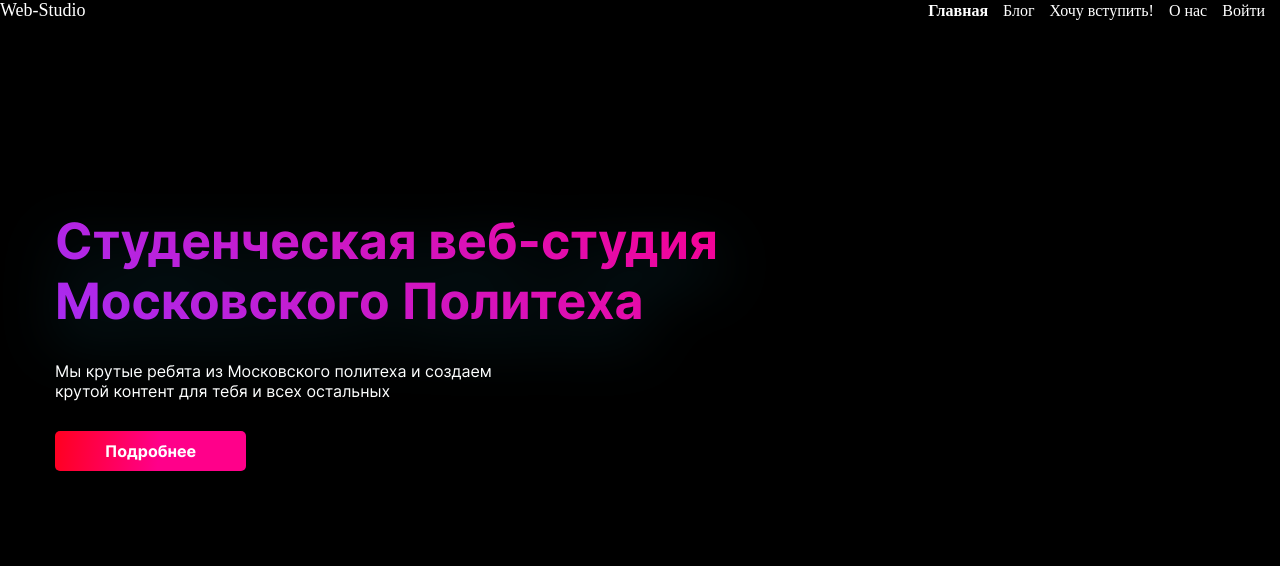
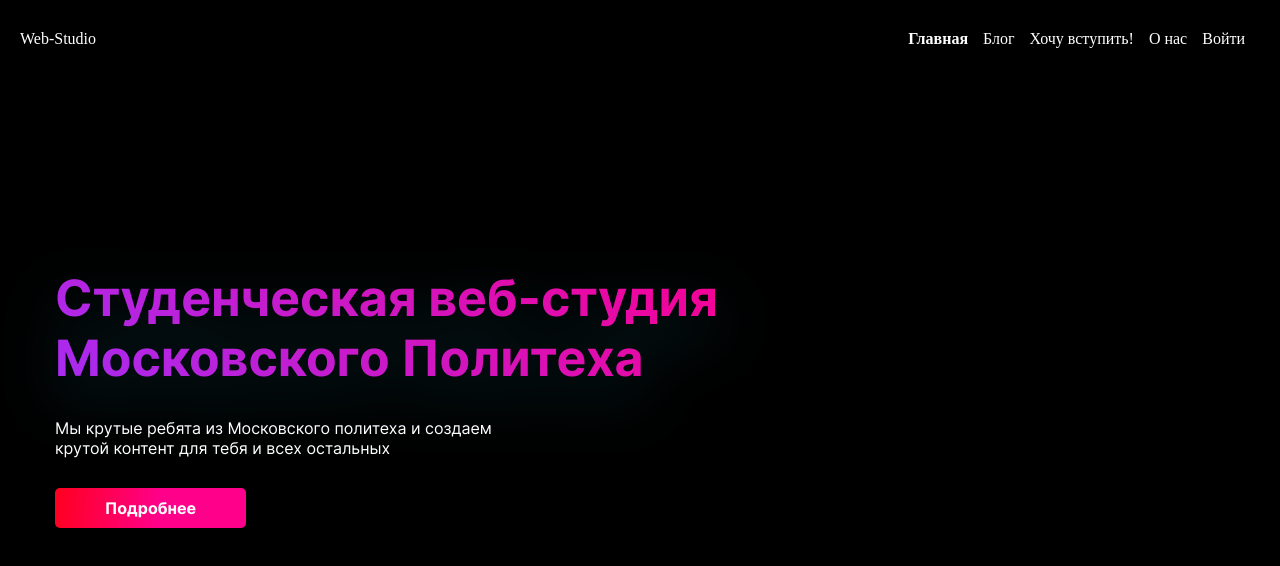
Before and after one commit to Isas2g/WEB-studio-project, a Vue app: page /main in a window 1280 px wide. Shown: the top 566 px of the page. Built offline with nearby package versions, Linux system fonts and the light colour scheme.

Commit message:
made a header component

```diff
--- a/src/App.vue
+++ b/src/App.vue
@@ -1,22 +1,18 @@
 <template>
   <div class="app">
-    <header>
-      <div class="logo">Web-Studio</div>
-      <ul>
-        <li class="current">Главная</li>
-        <li>Блог</li>
-        <li>Хочу вступить!</li>
-        <li>О нас</li>
-        <li>Войти</li>
-      </ul>
-    </header>
+    <Header />
     <router-view />
   </div>
 </template>
 
+
 <script>
+import Header from "./components/Header/Header.vue";
+
 export default {
-  components: {},
+  components: {
+    Header,
+  },
 };
 </script>
 
@@ -28,34 +24,6 @@
   padding: 40px 15px;
   margin: 0 auto;
   font-family: "inter";
-}
-
-header {
-  display: flex;
-  justify-content: space-between;
-  align-items: center;
-
-  .logo {
-    font-size: 18px;
-  }
-
-  .current {
-    font-weight: 800;
-  }
-
-  ul {
-    display: flex;
-    list-style: none;
-
-    li {
-      margin-right: 15px;
-      cursor: pointer;
-    }
-  }
-}
-
-.main-block {
-  padding: 150px 0 150px 0;
 }
 
 .title {
--- /dev/null
+++ b/src/components/Header/Header.vue
@@ -0,0 +1,59 @@
+<template>
+  <header class="header">
+    <div class="header__logo">Web-Studio</div>
+    <ul class="header__nav">
+      <li class="header__nav-item current">
+        <router-link class="header__nav-link" to="/">Главная</router-link>
+      </li>
+      <li class="header__nav-item">
+        <router-link class="header__nav-link" to="/blog">Блог</router-link>
+      </li>
+      <li class="header__nav-item">
+        <router-link class="header__nav-link" to="/join"
+          >Хочу вступить!</router-link
+        >
+      </li>
+      <li class="header__nav-item">
+        <router-link class="header__nav-link" to="/about">О нас</router-link>
+      </li>
+      <li class="header__nav-item">
+        <router-link class="header__nav-link" to="/entry">Войти</router-link>
+      </li>
+    </ul>
+  </header>
+</template>
+
+<script>
+export default {};
+</script>
+
+<style lang="scss" scoped>
+.header {
+  display: flex;
+  justify-content: space-between;
+  align-items: center;
+  padding: 30px 20px;
+
+  .logo {
+    font-size: 18px;
+  }
+
+  .current {
+    font-weight: 800;
+  }
+
+  &__nav {
+    display: flex;
+    list-style: none;
+
+    &-item {
+      margin-right: 15px;
+      cursor: pointer;
+    }
+    &-link {
+      color: #fff;
+      text-decoration: none;
+    }
+  }
+}
+</style>
--- a/src/pages/Main/MainPage.vue
+++ b/src/pages/Main/MainPage.vue
@@ -1,21 +1,28 @@
 <template>
   <div class="container">
-    <main>
-      <section class="main-block">
-        <h1 class="title">Студенческая веб-студия Московского Политеха</h1>
-        <p class="subtitle">
+    <main class="main">
+      <section class="main__block">
+        <h1 class="main__title title">
+          Студенческая веб-студия Московского Политеха
+        </h1>
+        <p class="main__subtitle subtitle">
           Мы крутые ребята из Московского политеха и создаем крутой контент для
           тебя и всех остальных
         </p>
-        <button class="more-btn">Подробнее</button>
+        <button class="main__more-btn more-btn">Подробнее</button>
       </section>
     </main>
   </div>
 </template>
 
 <script>
-export default {
-  name: "MainPage",
-  // ...
-};
+export default {};
 </script>
+
+<style lang="scss">
+.main {
+  &__block {
+    padding: 150px 0 150px 0;
+  }
+}
+</style>
```
Also changed, not shown: src/pages/About/AboutPage.vue (+8 -0 lines).
